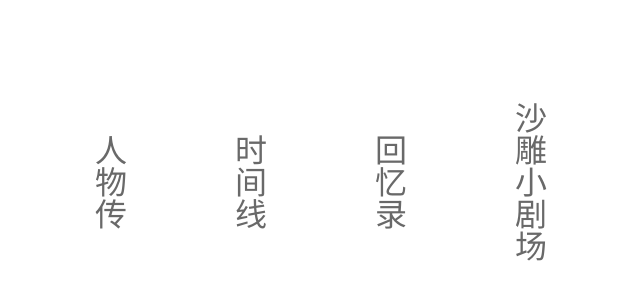
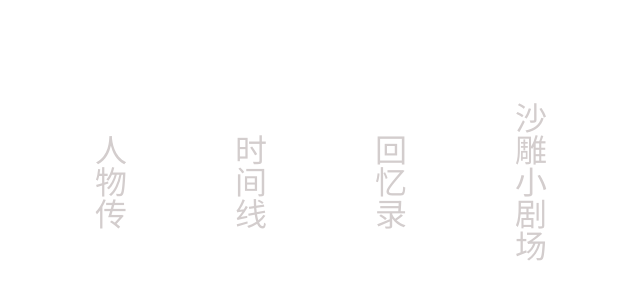
Before and after one commit to reginaliew/qians, a plain HTML site: page index.html in a window 1280 px wide. Shown: the part 1018-1318 px from the top of the page, without its empty margins (313-953 px from the left). Drawn offline with nearby package versions, Linux system fonts and the light colour scheme; a web font is replaced by a local one.

Commit message:
modify nav color

```diff
--- a/css/style.css
+++ b/css/style.css
@@ -259,7 +259,7 @@ html, body {
     font-size: xx-large;
     text-decoration: none;
     font-family: 'ZCOOL KuaiLe', cursive;
-    color: dimgray;
+    color: rgb(211, 205, 205);
 }
 
 .nav-item:hover {
@@ -267,6 +267,7 @@ html, body {
     background-size: cover;
     background-repeat: no-repeat;
     background-position: center;
+    color: dimgray;
 }
 
 
```
